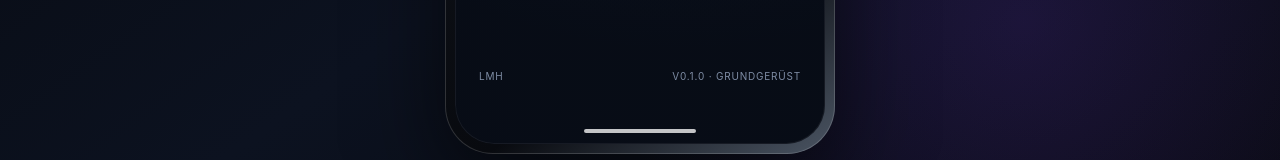
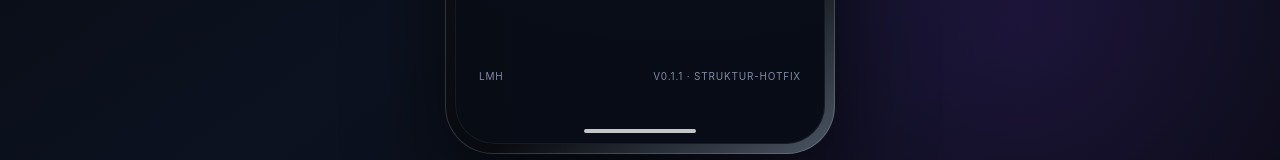
Before and after one commit to Phil-Walker93/LS-Connect-Updates, a React (Vite) app in the folder lmh/: page / in a window 1280 px wide. Shown: the part 618-778 px from the top of the page. Built offline with nearby package versions, Linux system fonts and the light colour scheme.

Commit message:
chore(lmh): surface v0.1.1 project separation hotfix

```diff
--- a/lmh/src/main.tsx
+++ b/lmh/src/main.tsx
@@ -40,16 +40,16 @@ function App() {
               </button>
               <div className="module-card-large">
                 <div className="module-icon-large">{activeModule.icon}</div>
-                <p className="eyebrow">LS MOBILE HUB · v0.1.0</p>
+                <p className="eyebrow">LS MOBILE HUB · v0.1.1</p>
                 <h1>{activeModule.name}</h1>
                 <p>{activeModule.description}</p>
                 <span className={`status-pill status-${activeModule.status}`}>
                   {statusLabels[activeModule.status]}
                 </span>
                 <div className="placeholder-panel">
-                  <strong>Modulplatz vorbereitet</strong>
+                  <strong>Modul sauber abgegrenzt</strong>
                   <span>
-                    Die echte Modul-Anbindung folgt kontrolliert in den vorgesehenen Roadmap-Versionen.
+                    Zieladressen und Schnittstellen liegen außerhalb der Oberfläche und können je Umgebung getrennt konfiguriert werden.
                   </span>
                 </div>
               </div>
@@ -79,7 +79,7 @@ function App() {
 
               <div className="home-footer">
                 <span>LMH</span>
-                <span>v0.1.0 · Grundgerüst</span>
+                <span>v0.1.1 · Struktur-Hotfix</span>
               </div>
             </section>
           )}
```
